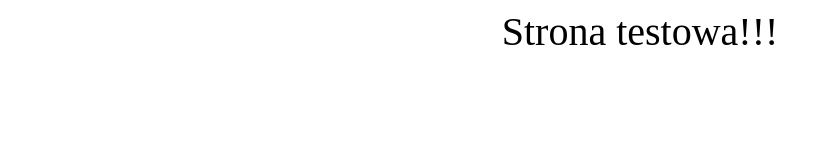
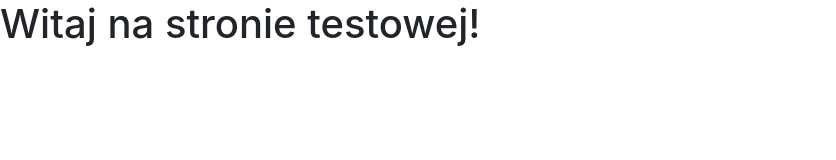
Before and after one commit to SzymonSobiks/Dabrowski_and_Sobik_Team, a plain HTML site: page index.html in a window 1280 px wide. Shown: the whole page, without its empty margins (0-836 px from the left). Drawn offline with nearby package versions, Linux system fonts and the light colour scheme.

Commit message:
Add files via upload

```diff
--- a/index.html
+++ b/index.html
@@ -1,19 +1,14 @@
 <!DOCTYPE html>
 <html lang="pl">
 	<head>
-
-		<meta charset="utf-8"/>
-		<style>
-			#header
-			{
-				font-size: 40px;
-				text-align: center;
-			}
-		</style>
-	</head>
-	<body>
-		<div id="header">Strona testowa!!! </div>
-
-
-	</body>
+		<meta charset="utf-8">
+		<meta http-equiv="X-UA-Compatible" content="IE=edge">
+		<meta name="viewport" content="width=device-width, initial-scale=1"> <!-- The above 3 meta tags *must* come first in the head; any other head content must come *after* these tags -->
+		<title>Stronka testowa</title> <!-- Bootstrap -->
+		<link href="css/bootstrap.min.css" rel="stylesheet"> <!-- HTML5 shim and Respond.js for IE8 support of HTML5 elements and media queries --> <!-- WARNING: Respond.js doesn't work if you view the page via file:// --> <!--[if lt IE 9]> <script src="https://oss.maxcdn.com/html5shiv/3.7.3/html5shiv.min.js"></script> <script src="https://oss.maxcdn.com/respond/1.4.2/respond.min.js"></script> <![endif]-->
+		</head>
+		<body>
+			<h1>Witaj na stronie testowej!</h1> <!-- jQuery (necessary for Bootstrap's JavaScript plugins) -->
+			<script src="https://ajax.googleapis.com/ajax/libs/jquery/1.12.4/jquery.min.js"></script> <!-- Include all compiled plugins (below), or include individual files as needed --> <script src="js/bootstrap.min.js"></script>
+		</body>
 </html>
```
